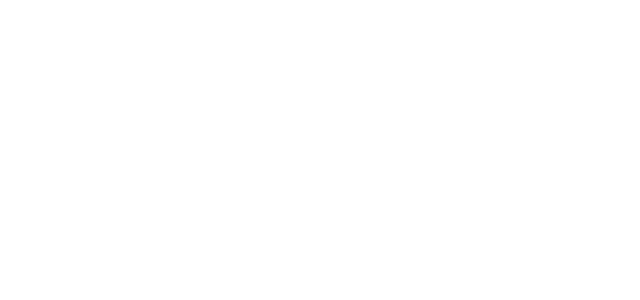
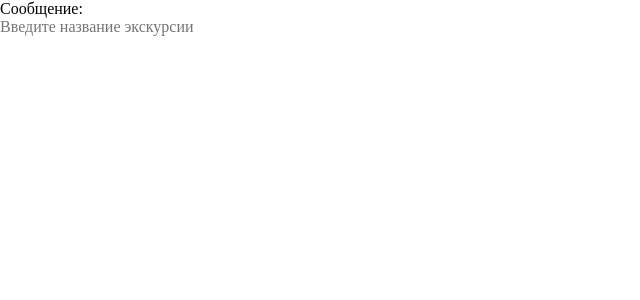
Before and after one commit to Alexandra-Vikhareva/vue3-tour-search, a Vue app: page / in a window 1280 px wide. Shown: the top 300 px of the page, without its empty margins (0-640 px from the left). Built offline with nearby package versions, Linux system fonts and the light colour scheme.

Commit message:
Добавлена переменная для отслеживания ввода

```diff
--- a/src/components/ToursSearch.vue
+++ b/src/components/ToursSearch.vue
@@ -1,4 +1,8 @@
 <script setup lang="ts">
+import { ref } from 'vue';
+
+const searchQuery = ref('')
+
 interface Tour {
   id: number,
   title: string,
@@ -19,6 +23,11 @@
 </script>
 
 <template>
+    <h1>Сообщение: {{ searchQuery }}</h1>
+
+    <input
+        v-model="searchQuery"
+        placeholder="Введите название экскурсии" />
 </template>
 
 <style scoped>
```
